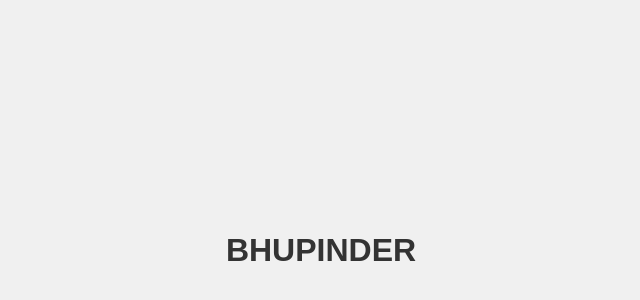
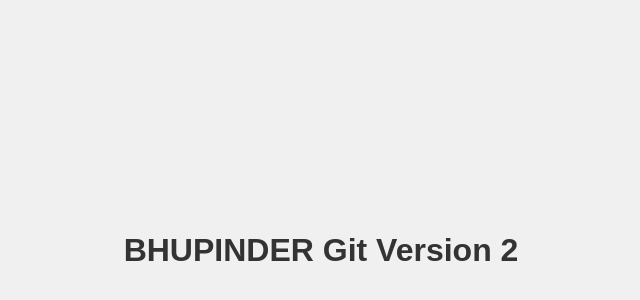
Before and after one commit to bhupinder339/bhupinder1, a plain HTML site: page index.html in a window 1280 px wide. Shown: the part 150-450 px from the top of the page, without its empty margins (319-959 px from the left). Drawn offline with Linux system fonts and the light colour scheme.

Commit message:
ye meri version 2 file hai bhai

```diff
--- a/index.html
+++ b/index.html
@@ -21,6 +21,6 @@
     </style>
 </head>
 <body>
-    <h1>BHUPINDER</h1>
+    <h1>BHUPINDER Git Version 2</h1>
 </body>
 </html>
```
